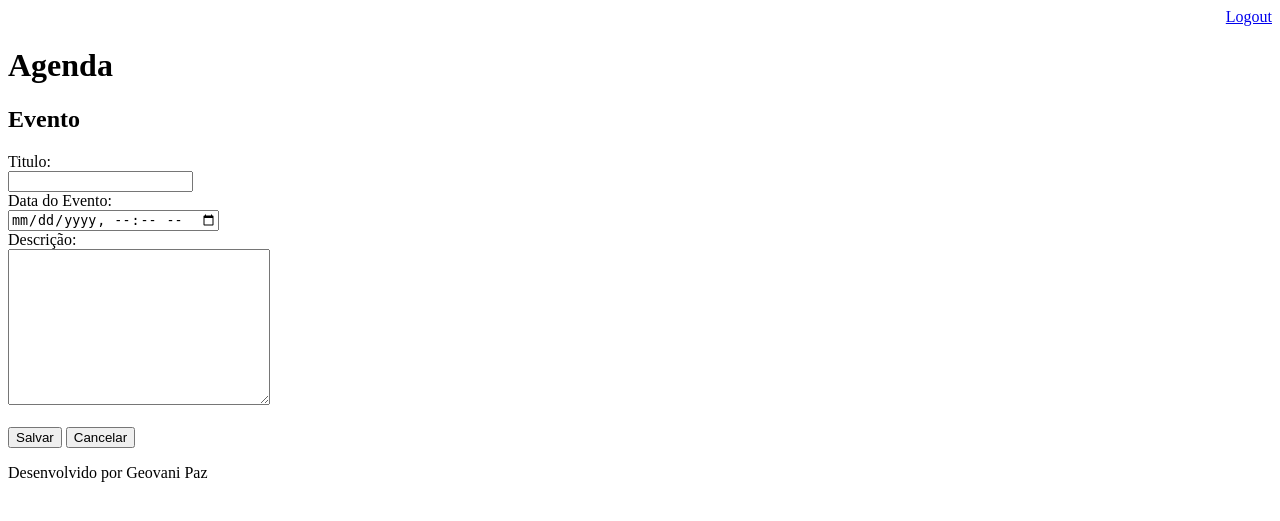
After one commit to geovanipaz/Agenda, a Django app: page /agenda/evento in a window 1280 px wide. The commit adds this page. Shown: the top 521 px of the page. Run offline with Django 4.2, Linux system fonts and the light colour scheme; a user stored in the database is signed in.

Commit message:
template para inserção de eventos na agenda

```diff
--- a/agenda/urls.py
+++ b/agenda/urls.py
@@ -21,8 +21,11 @@ from core import views
 urlpatterns = [
     path('admin/', admin.site.urls),
     path('agenda/', views.lista_eventos),
+    path('agenda/evento', views.evento),
+    path('agenda/evento/submit', views.evento_submit),
     path('', RedirectView.as_view(url='/agenda/')),
     path('login/', views.login_user),
     path('login/submit', views.submit_login),
-    path('logout/', views.logout_user)
+    path('logout/', views.logout_user),
+
 ]
--- a/core/models.py
+++ b/core/models.py
@@ -5,7 +5,7 @@ from django.contrib.auth.models import User
 class Evento(models.Model):
     titulo = models.CharField(max_length=100)
     desricao = models.TextField(blank=True, null=True)
-    data_evento = models.DateTimeField(verbose_name="data do evento")
+    data_evento = models.DateTimeField(verbose_name="data do evento", null=True)
     data_criacao = models.DateTimeField(auto_now=True)
     usuario = models.ForeignKey(User, on_delete=models.CASCADE)
 
--- a/core/views.py
+++ b/core/views.py
@@ -34,3 +34,22 @@ def lista_eventos(request):
     eventos = Evento.objects.filter(usuario=usuario)
     resposta = {'eventos':eventos}
     return render(request,'agenda.html', resposta)
+
+@login_required(login_url='/login/')
+def evento(request):
+    return render(request, 'evento.html')
+
+@login_required(login_url='/login/')
+def evento_submit(request):
+    if request.POST:
+        titulo = request.POST.get('titulo')
+        data_criacao = request.POST.get('data_criacao')
+        descricao = request.POST.get('descricao')
+        usuario = request.user
+
+        Evento.objects.create(titulo=titulo,
+                            data_criacao=data_criacao,
+                            desricao=descricao,
+                            usuario=usuario)
+
+    return redirect('/')
--- a/templates/agenda.html
+++ b/templates/agenda.html
@@ -2,6 +2,9 @@
 
 {% block content %}
     <h1>Agendamentos</h1>
+    <a href="evento">
+        <button type="button">Novo evento</button>
+    </a>
     <ul>
         {% for evento in eventos %}
             <li>{{evento.titulo}} - {{evento.get_data_evento}}</li>
--- /dev/null
+++ b/templates/evento.html
@@ -0,0 +1,33 @@
+{% extends 'model-page.html' %}
+
+
+{% block content %}
+<h2>Evento</h2>
+<form action="evento/submit" method="POST">
+    {% csrf_token %}
+    <label>
+        Titulo:
+    </label>
+    <br>
+    <input type="text" name="titulo">
+    <br>
+    <label for="data_evento">
+        Data do Evento:
+    </label>
+    <br>
+    <input type="datetime-local" name="data_evento">
+    <br>
+    <label for="descricao">
+        Descrição:
+    </label>
+    <br>
+    <textarea name="descricao" cols="30" rows="10"></textarea>
+    <br>
+    <br>
+    <button type="submit">Salvar</button>
+    <a href="/">
+        <button type="submit">Cancelar</button>
+    </a>
+</form>
+
+{% endblock content %}
```
Also changed, not shown: core/migrations/0003_alter_evento_data_evento.py (added), db.sqlite3.
